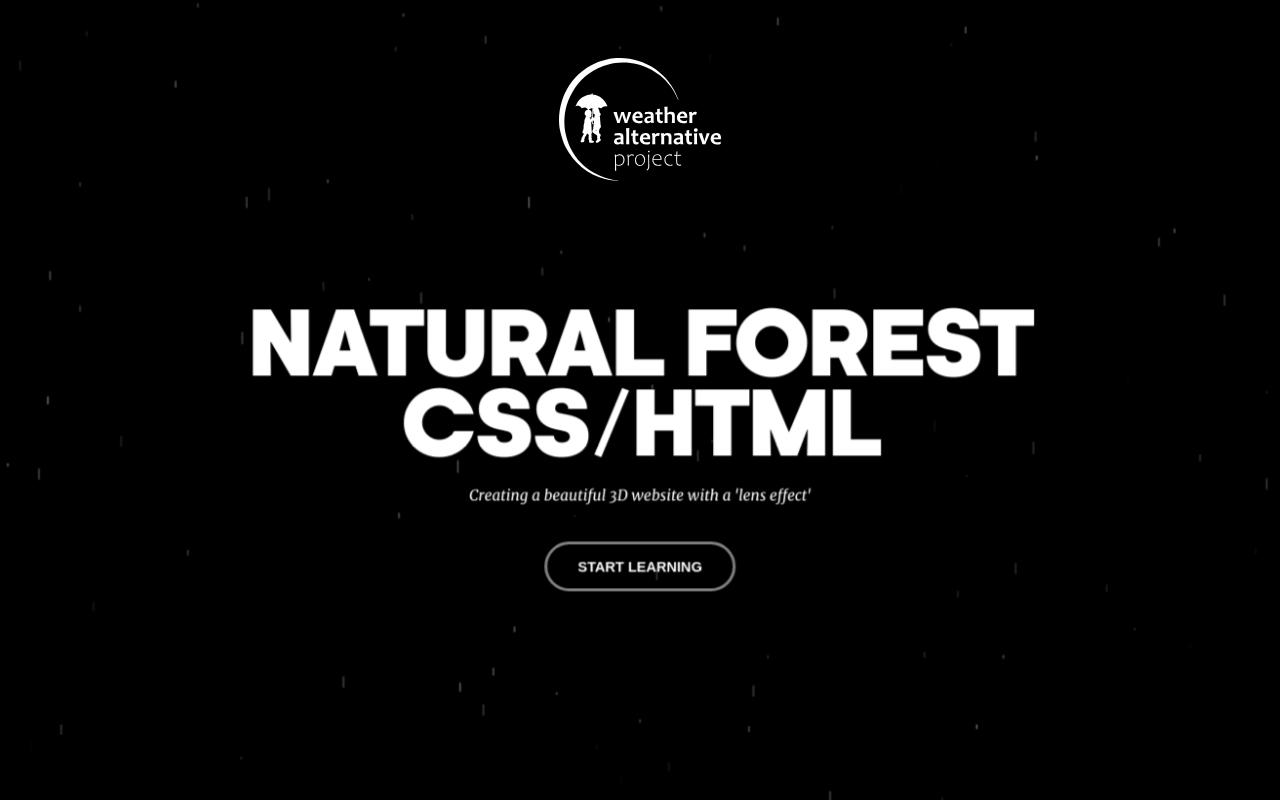
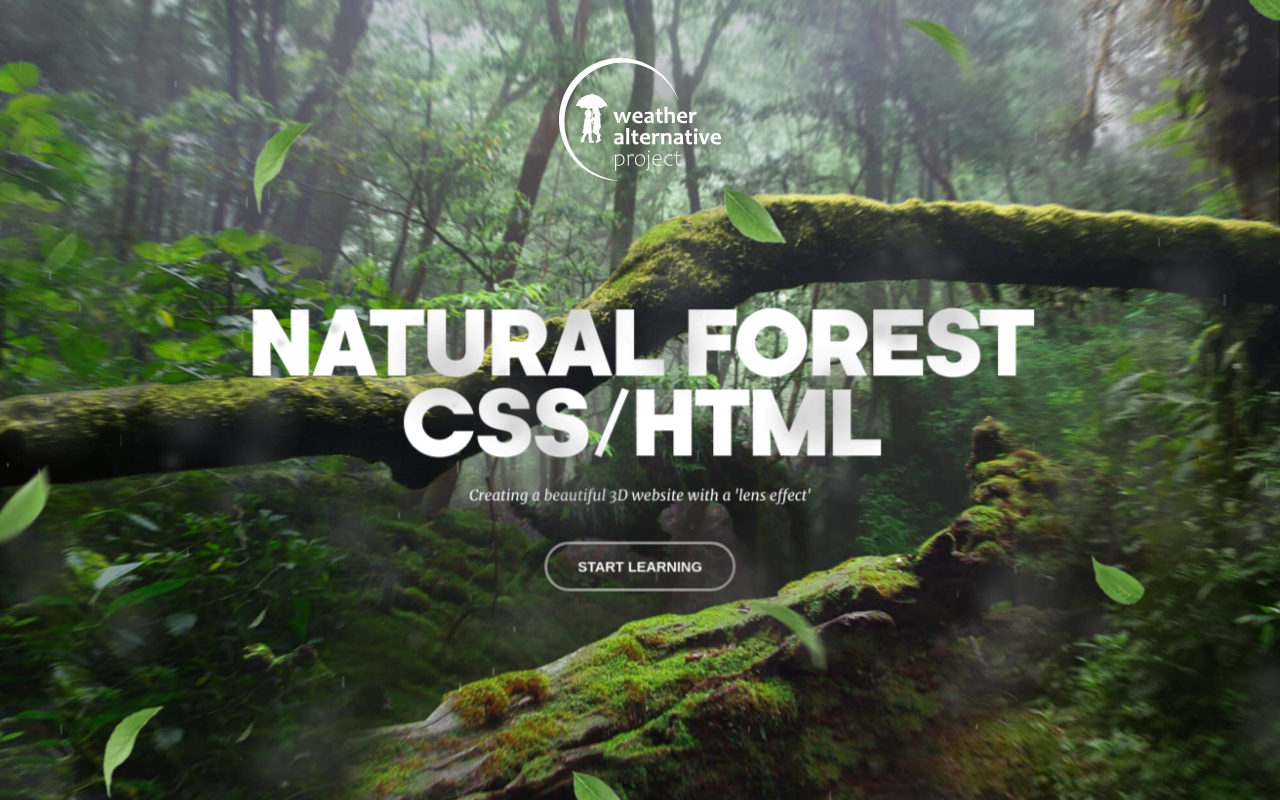
Before and after one commit to Kss03/3d-effect, a plain HTML site: page index.html in a window 1280 px wide. Drawn offline with Linux system fonts and the light colour scheme; the site is published under a folder, as on GitHub Pages, so addresses that start at the root find nothing.

Commit message:
Add files via upload

```diff
--- a/index.html
+++ b/index.html
@@ -10,12 +10,12 @@
 </head>
 <body>
 
-  <div class="logo" style='background-image: url(img/logo.svg);'></div>
+  <div class="logo" style='background-image: url(./img/logo.svg);'></div>
 
   <section class="layers">
     <div class="layers__container">
-      <div class="layers__item layer-1" style="background-image: url(/img/layer-1.jpg);"></div>
-      <div class="layers__item layer-2" style="background-image: url(/img/layer-2.png);"></div>
+      <div class="layers__item layer-1" style="background-image: url(./img/layer-1.jpg);"></div>
+      <div class="layers__item layer-2" style="background-image: url(./img/layer-2.png);"></div>
       <div class="layers__item layer-3">
         <div class="hero-content">
           <h1>Natural Forest<span>CSS/HTML</span></h1>
@@ -28,8 +28,8 @@
       <div class="layers__item layer-4">
         <canvas class="rain"></canvas>
       </div>
-      <div class="layers__item layer-5" style="background-image: url(/img/layer-5.png);"></div>
-      <div class="layers__item layer-6" style="background-image: url(/img/layer-6.png);"></div>
+      <div class="layers__item layer-5" style="background-image: url(./img/layer-5.png);"></div>
+      <div class="layers__item layer-6" style="background-image: url(./img/layer-6.png);"></div>
     </div>
   </section>
 </body>
```
